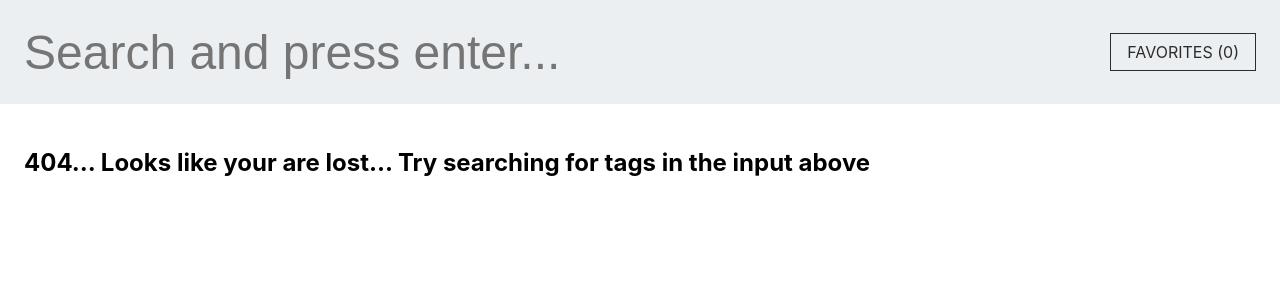
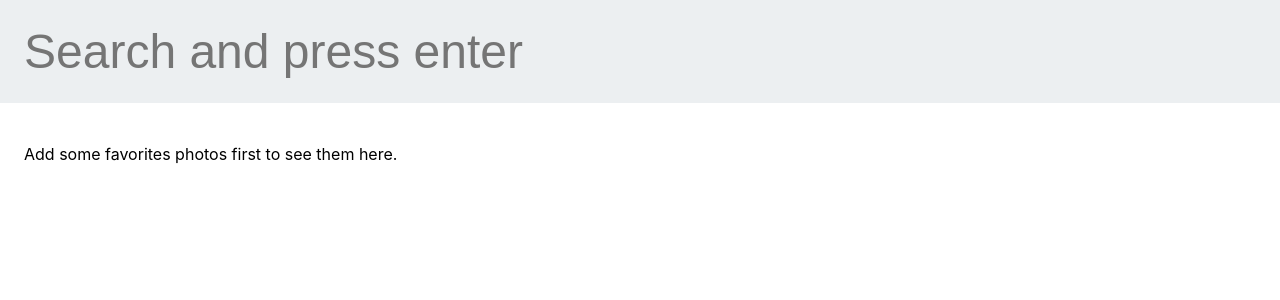
Before and after one commit to alexsanchezdev/alumnet, a React (Create React App) app: page /favorites in a window 1280 px wide. Before the commit this address led to /404. Shown: the top 300 px of the page. Built offline with nearby package versions, Linux system fonts and the light colour scheme.

Commit message:
Add favorites route and load more

```diff
--- a/src/App.tsx
+++ b/src/App.tsx
@@ -10,6 +10,7 @@ import { NotFound } from './routes/NotFound'
 import { Photo } from './routes/Photo'
 import { Navigation } from './components/Navigation/Navigation'
 import { StoreProvider } from './components/Store/Store'
+import { Favorites } from './routes/Favorites'
 
 const App: React.FC = () => (
   <StoreProvider>
@@ -22,6 +23,9 @@ const App: React.FC = () => (
         <Route path="/photo/:id">
           <Photo />
         </Route>
+        <Route path="/favorites">
+          <Favorites />
+        </Route>
         <Route path="/404">
           <NotFound />
         </Route>
--- a/src/components/Image/Image.styles.ts
+++ b/src/components/Image/Image.styles.ts
@@ -7,7 +7,7 @@ const transitionConfig = css`
   transition-timing-function: cubic-bezier(0.445, 0.05, 0.55, 0.95);
 `
 
-const Container = styled(Link)<{ isError?: boolean }>`
+const Container = styled(Link)`
   position: relative;
   width: 100%;
   padding-top: 100%;
@@ -18,9 +18,6 @@ const Container = styled(Link)<{ isError?: boolean }>`
 
   ${transitionConfig};
 
-  ${p =>
-    !p.isError &&
-    css`
   cursor: pointer;
   :hover,
   :focus {
@@ -34,7 +31,6 @@ const Container = styled(Link)<{ isError?: boolean }>`
       opacity: 1;
     }
   }
-    `}
 `
 
 const Overlay = styled.div`
--- a/src/components/Image/Image.view.tsx
+++ b/src/components/Image/Image.view.tsx
@@ -20,9 +20,12 @@ const ImageComponent: React.FC<Props> = ({ photo }) => {
   }
 
   return (
-    <Container to={`/photo/${photo.id}`} isError={error}>
+    <Container
+      to={`/photo/${photo.id}`}
+      style={{ pointerEvents: error ? 'none' : 'all' }}
+    >
       {loading && <StateMessage>Loading...</StateMessage>}
-      {error && <StateMessage>Failed to load image</StateMessage>}
+      {error && <StateMessage>Failed to load image.</StateMessage>}
       {!error && (
         <>
           <Image
--- a/src/components/Navigation/Navigation.tsx
+++ b/src/components/Navigation/Navigation.tsx
@@ -2,47 +2,26 @@
 import React from 'react'
 import { Search } from '../Search/Search'
 import styled from '@emotion/styled'
-import css from '@emotion/css'
 import { Link, useLocation } from 'react-router-dom'
 import { StoreContext } from '../Store/Store'
-
-const transitionConfig = css`
-  transition-duration: 250ms;
-  transition-timing-function: cubic-bezier(0.445, 0.05, 0.55, 0.95);
-`
 
 const Container = styled.nav`
   position: fixed;
   top: 0;
   right: 0;
   left: 0;
-  height: 104px;
 
   display: flex;
+  flex-wrap: wrap;
   align-items: center;
   background-color: #eceff1;
   z-index: 100;
 `
 
 const FavoritesLink = styled(Link)`
-  margin: 24px;
   font-size: 16px;
-  text-transform: uppercase;
-  padding: 8px 16px;
-  cursor: pointer;
-  background: transparent;
-  border: 1px solid #2c2c2c;
   outline: none;
-  text-decoration: none;
   color: #2c2c2c;
-
-  ${transitionConfig};
-
-  :hover,
-  :focus {
-    background-color: #2b2b2b;
-    color: white;
-  }
 `
 
 export const Navigation: React.FC = () => {
@@ -59,15 +38,27 @@ export const Navigation: React.FC = () => {
   return (
     <Container>
       <Search />
+      {pathname !== '/favorites' && (
+        <div
+          style={{
+            display: 'flex',
+            justifyContent: 'space-between',
+            flexBasis: '100%',
+            padding: 24,
+            paddingTop: 0,
+          }}
+        >
           <FavoritesLink to="/favorites">
-        Favorites ({store.favoritesCount})
+            Show favorites ({store.favoritesCount})
           </FavoritesLink>
           {pathname === '/' && (
-        <p style={{ paddingLeft: 24, paddingRight: 24 }}>
+            <span>
               {store.isSearching
                 ? 'Searching...'
                 : `Showing ${store.photosCount} of ${store.totalPhotosCount} total images`}
-        </p>
+            </span>
+          )}
+        </div>
       )}
     </Container>
   )
--- a/src/components/Search/Search.tsx
+++ b/src/components/Search/Search.tsx
@@ -1,5 +1,5 @@
 import React from 'react'
-import { useHistory } from 'react-router-dom'
+import { useHistory, useLocation } from 'react-router-dom'
 import styled from '@emotion/styled'
 
 const Input = styled.input`
@@ -16,9 +16,14 @@ const Input = styled.input`
   }
 `
 
+const useQuery = () => {
+  return new URLSearchParams(useLocation().search.slice(1))
+}
+
 export const Search: React.FC = () => {
   const history = useHistory()
-  const [search, setSearch] = React.useState('')
+  const searchQuery = useQuery().get('search') as string
+  const [search, setSearch] = React.useState(searchQuery)
 
   const handleChange = (e: any) => {
     setSearch(e.target.value)
@@ -33,10 +38,10 @@ export const Search: React.FC = () => {
   }
 
   return (
-    <form onSubmit={handleSubmit} style={{ flex: 1 }}>
+    <form onSubmit={handleSubmit} style={{ flexBasis: '100%' }}>
       <Input
         type="text"
-        placeholder="Search and press enter..."
+        placeholder="Search and press enter"
         value={search}
         onChange={handleChange}
       />
--- /dev/null
+++ b/src/routes/Favorites.tsx
@@ -0,0 +1,39 @@
+/* eslint-disable react-hooks/exhaustive-deps */
+import React from 'react'
+import { List } from '../components/List'
+import { ListItem } from '../components/ListItem'
+import { Image, Photo } from '../components/Image'
+
+const favoritesObjToArr = (obj: any) =>
+  Object.keys(obj).map((key: string) => obj[key])
+
+export const Favorites: React.FC = () => {
+  const [photos, setPhotos] = React.useState([]) as any[]
+
+  React.useEffect(() => {
+    const favorites = localStorage.getItem('favorites')
+    if (favorites) {
+      const favoritesParsed = JSON.parse(favorites)
+      const favoritesArray = favoritesObjToArr(favoritesParsed)
+      setPhotos(favoritesArray)
+    }
+  }, [])
+
+  return (
+    <div style={{ marginTop: 104 }}>
+      <List>
+        {photos.length > 0 ? (
+          photos.map((photo: Photo) => (
+            <ListItem key={photo.id}>
+              <Image photo={photo} />
+            </ListItem>
+          ))
+        ) : (
+          <p style={{ padding: 24 }}>
+            Add some favorites photos first to see them here.
+          </p>
+        )}
+      </List>
+    </div>
+  )
+}
--- a/src/routes/Home.tsx
+++ b/src/routes/Home.tsx
@@ -12,35 +12,71 @@ const useQuery = () => {
 }
 
 export const Home: React.FC = () => {
-  const search = useQuery().get('search')
+  const search = useQuery().get('search') as string
   const store = React.useContext(StoreContext)
   const [photos, setPhotos] = React.useState([])
+  const [currentPage, setCurrentPage] = React.useState(1)
 
   React.useEffect(() => {
+    if (search) {
+      fetchPhotos(search, 1)
+        .then(data => {
+          store.setPhotosCount(data.photos.photo.length, data.photos.total)
+          setPhotos(data.photos.photo)
+        })
+        .catch(error => console.error(error))
+    }
+  }, [search])
+
+  const fetchPhotos = (tags: string, page: number) => {
     store.setIsSearching(true)
-    FlickrAPIClient.get('/', {
+    return FlickrAPIClient.get('/', {
       method: 'flickr.photos.search',
       sort: 'relevance',
-      tags: search || 'cars',
+      tags,
+      page,
+    }).finally(() => store.setIsSearching(false))
+  }
+
+  const handleLoadMore = () => {
+    const nextPage = currentPage + 1
+    fetchPhotos(search, nextPage).then(data => {
+      const newPhotos = photos.concat(data.photos.photo)
+      store.setPhotosCount(newPhotos.length, data.photos.total)
+      setPhotos(newPhotos)
+      setCurrentPage(nextPage)
     })
-      .then((data: any) => {
-        store.setPhotosCount(data.photos.photo.length, data.photos.total)
-        setPhotos(data.photos.photo)
-      })
-      .catch((error: any) => console.error(error))
-      .finally(() => store.setIsSearching(false))
-  }, [search])
+  }
 
   return (
-    <div style={{ marginTop: 104 }}>
-      {!store.isSearching && (
-        <List>
-          {photos.map((photo: Photo) => (
-            <ListItem key={photo.id}>
+    <div style={{ marginTop: 146 }}>
+      <List>
+        {photos.length > 0 ? (
+          photos.map((photo: Photo, index: number) => (
+            <ListItem key={index}>
               <Image photo={photo} />
             </ListItem>
-          ))}
-        </List>
+          ))
+        ) : (
+          <>
+            <p style={{ padding: 24 }}>
+              {!store.isSearching
+                ? 'Search a tag or multiples tags (separated by comma) to show results.'
+                : 'Loading...'}
+            </p>
+          </>
+        )}
+      </List>
+      {store.photosCount < store.totalPhotosCount && (
+        <>
+          {store.isSearching ? (
+            <p>Loading... </p>
+          ) : (
+            <button style={{ margin: '24px auto' }} onClick={handleLoadMore}>
+              Load more
+            </button>
+          )}
+        </>
       )}
     </div>
   )
--- a/src/routes/NotFound.tsx
+++ b/src/routes/NotFound.tsx
@@ -1,7 +1,7 @@
 import React from 'react'
 
 export const NotFound: React.FC = () => (
-  <main style={{ marginTop: 104, padding: 24 }}>
+  <main style={{ marginTop: 146, padding: 24 }}>
     <h2>
       404... Looks like your are lost... Try searching for tags in the input
       above
--- a/src/routes/Photo.tsx
+++ b/src/routes/Photo.tsx
@@ -16,7 +16,8 @@ const Container = styled.div`
   flex-direction: column;
   align-items: center;
 
-  padding: 56px;
+  margin-top: 156px;
+  padding: 24px;
 `
 
 const Card = styled.div`
```
Lines whose indentation alone changed are shown as unchanged.
